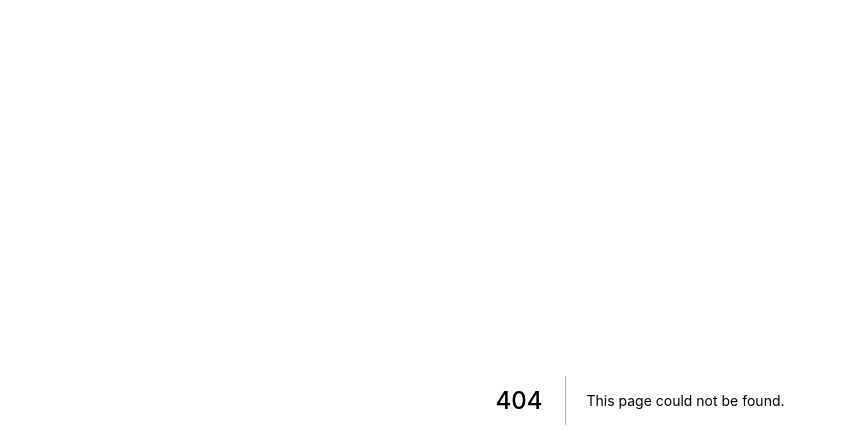
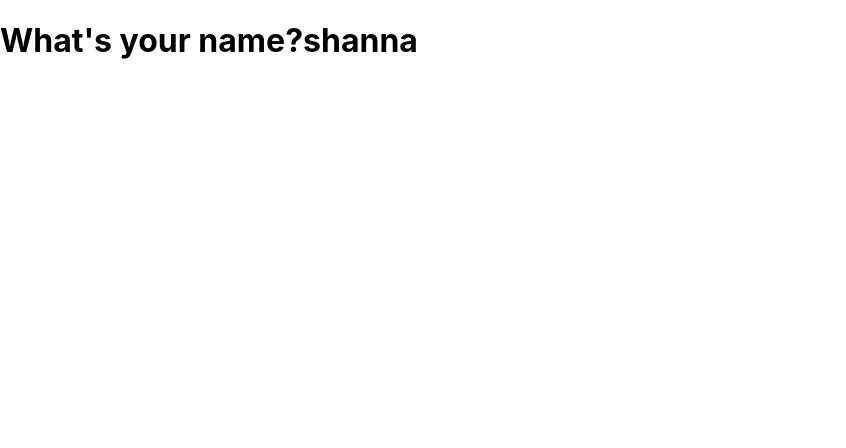
Before and after one commit to shareena-begum/react-props, a Next.js app: page /reactstate in a window 1280 px wide. Before the commit this address had no page. Shown: the top 448 px of the page, without its empty margins (0-846 px from the left). Built offline with nearby package versions, Linux system fonts and the light colour scheme.

Commit message:
react state

```diff
--- /dev/null
+++ b/pages/reactstate.js
@@ -0,0 +1,19 @@
+import React from "react"
+
+class Reactstate extends React.Component{
+    constructor(){
+        super()
+        this.state = {
+            name: "shanna"
+        }
+    }
+    render(){
+        return(
+            <div>
+                <h1>What's your name?{this.state.name}</h1>
+            </div>
+        )
+    }
+}
+
+export default Reactstate
```
